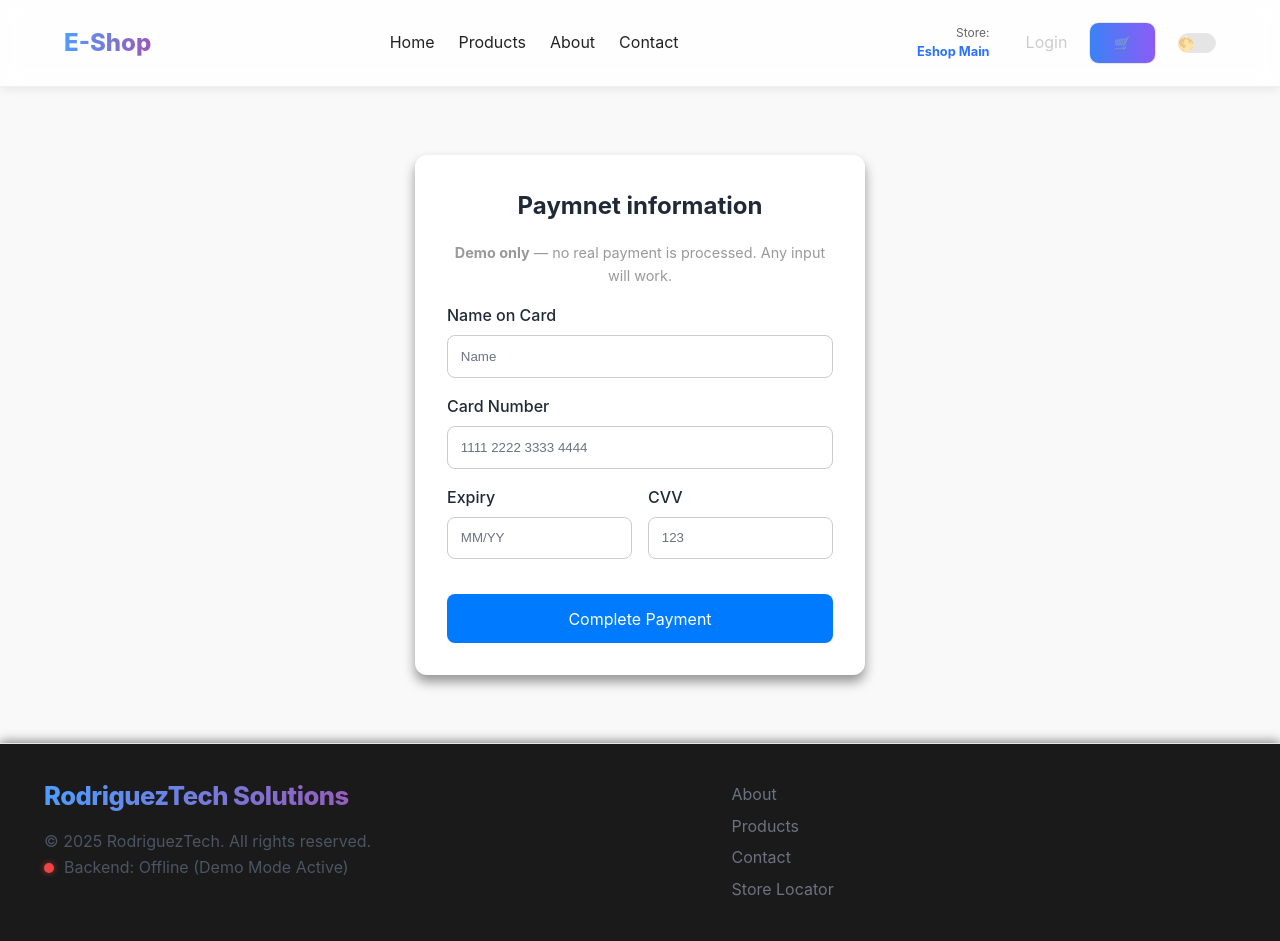
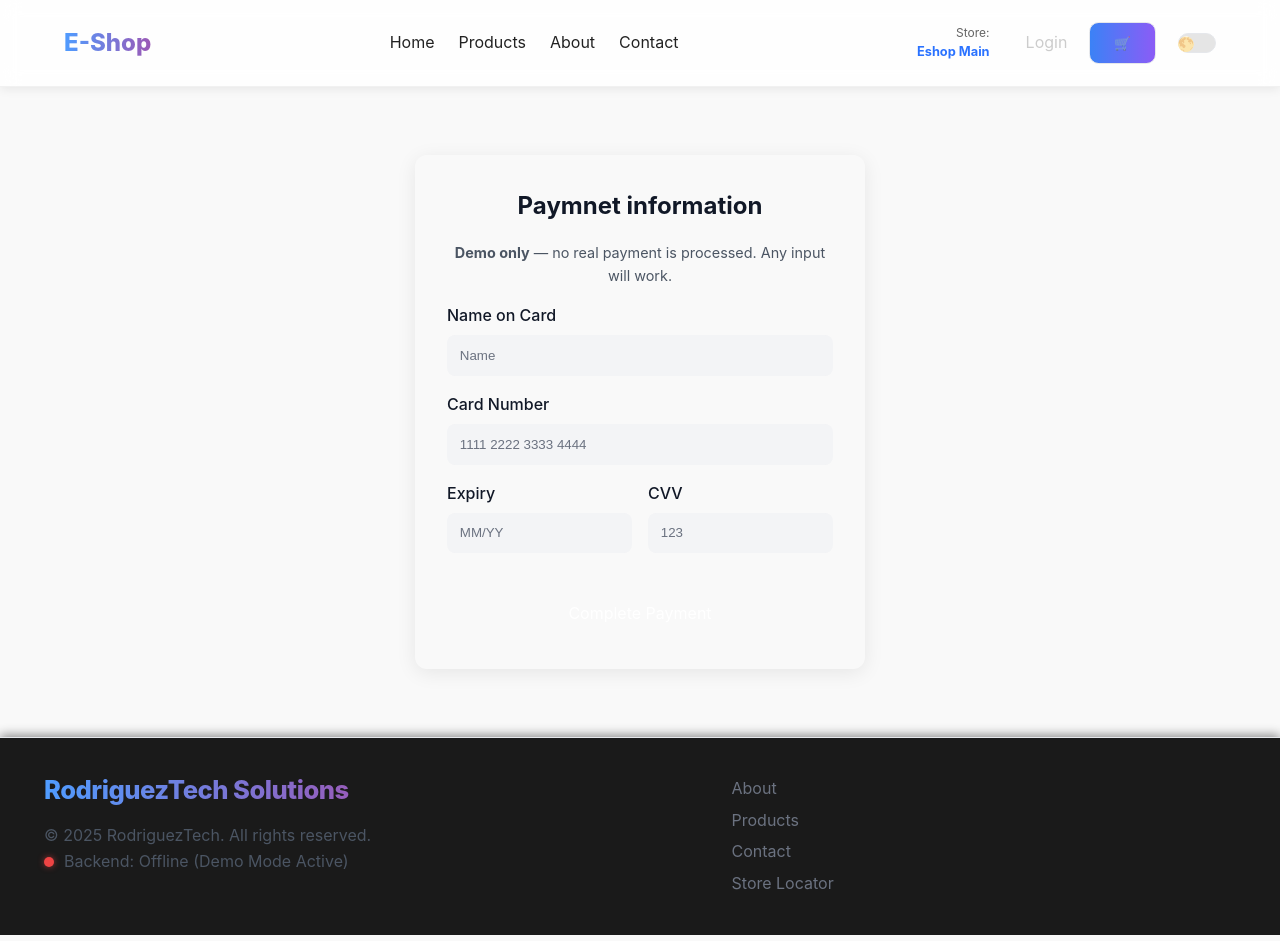
Before and after one commit to RodriguezRamiro/ecommerce_app, a React (Vite) app in the folder frontend/: page /payment in a window 1280 px wide. Built offline with nearby package versions, Linux system fonts and the light colour scheme; no server answers.

Commit message:
Unified global theme variables, dark/light mode  automatically suppourted, fixed typos and duplicate definitions, improvde shadows and backgrounds, modern and smooth interaction.

```diff
--- a/frontend/src/pages/styles/Payment.css
+++ b/frontend/src/pages/styles/Payment.css
@@ -1,65 +1,82 @@
+/* //frontend/src/pages/styles/Payment.css */
+
 .payment-page {
   max-width: 450px;
   margin: 3rem auto;
-    background: var(--card-bg, #fff);
+  background: var(--surface-1);
   padding: 2rem;
   border-radius: 12px;
-    box-shadow: 0 7px 12px rgba(0,0,0,0.4);
+  box-shadow: var(--shadow-lg);
+  color: var(--text-primary);
 }
 
+/* Header */
 .payment-page h2 {
   text-align: center;
   margin-bottom: 1rem;
+  color: var(--text-primary);
 }
 
+/* Demo note */
 .demo-note {
-  color: gray;
+  color: var(--text-secondary);
   font-size: 0.9rem;
   margin-bottom: 1rem;
   text-align: center;
 }
 
+/* Form layout */
 .payment-form {
   display: flex;
   flex-direction: column;
   gap: 1rem;
+}
 
-}
 .payment-row {
   display: flex;
   gap: 1rem;
-
 }
 
+/* Label + input */
 .payment-form label {
   display: flex;
   flex-direction: column;
   font-weight: 500;
+  color: var(--text-primary);
 }
 
 .payment-form input {
   width: 100%;
   padding: 0.8rem;
-    border: 1px solid #ccc;
+  border: 1px solid var(--border-color);
   border-radius: 8px;
   margin-top: 0.4rem;
+  background: var(--surface-2);
+  color: var(--text-primary);
+  outline: none;
+  transition: border-color 0.2s ease;
 }
 
+.payment-form input:focus {
+  border-color: var(--color-primary-blue);
+}
 
+/* Pay Button */
 .mock-pay-btn {
   margin-top: 1.2rem;
   padding: 0.9rem;
   font-size: 1rem;
   border: none;
   border-radius: 8px;
-  background-color: #007bff;
+  background: var(--color-primary-blue);
   color: #fff;
   cursor: pointer;
-  transition: background 0.25s ease;
+  transition: background 0.25s ease, transform 0.2s ease;
 }
 
 .mock-pay-btn:hover:not(:disabled) {
-  background-color: #45a049;
+  background: var(--color-primary-blue-hover);
+  transform: scale(1.03);
 }
 
 .mock-pay-btn:disabled {
@@ -67,17 +84,19 @@
   cursor: wait;
 }
 
+/* Processing Section */
 .processing-indicator {
   text-align: center;
   margin-top: 2rem;
+  color: var(--text-primary);
 }
 
-
+/* Spinner Animation */
 .spinner {
   width: 40px;
   height: 40px;
-  border: 3px solid #ccc;
-  border-top: 3px solid #4caf50; /* green indicator */
+  border: 3px solid var(--border-color);
+  border-top: 3px solid var(--color-primary-green);
   border-radius: 50%;
   animation: spin 1s linear infinite;
   margin: 0 auto 10px;
@@ -88,9 +107,3 @@
     transform: rotate(360deg);
   }
 }
-
-.demo-note {
-  color: #999;
-  font-size: 0.9rem;
-  margin-bottom: 1rem;
-}
```
Lines whose indentation alone changed are shown as unchanged.
